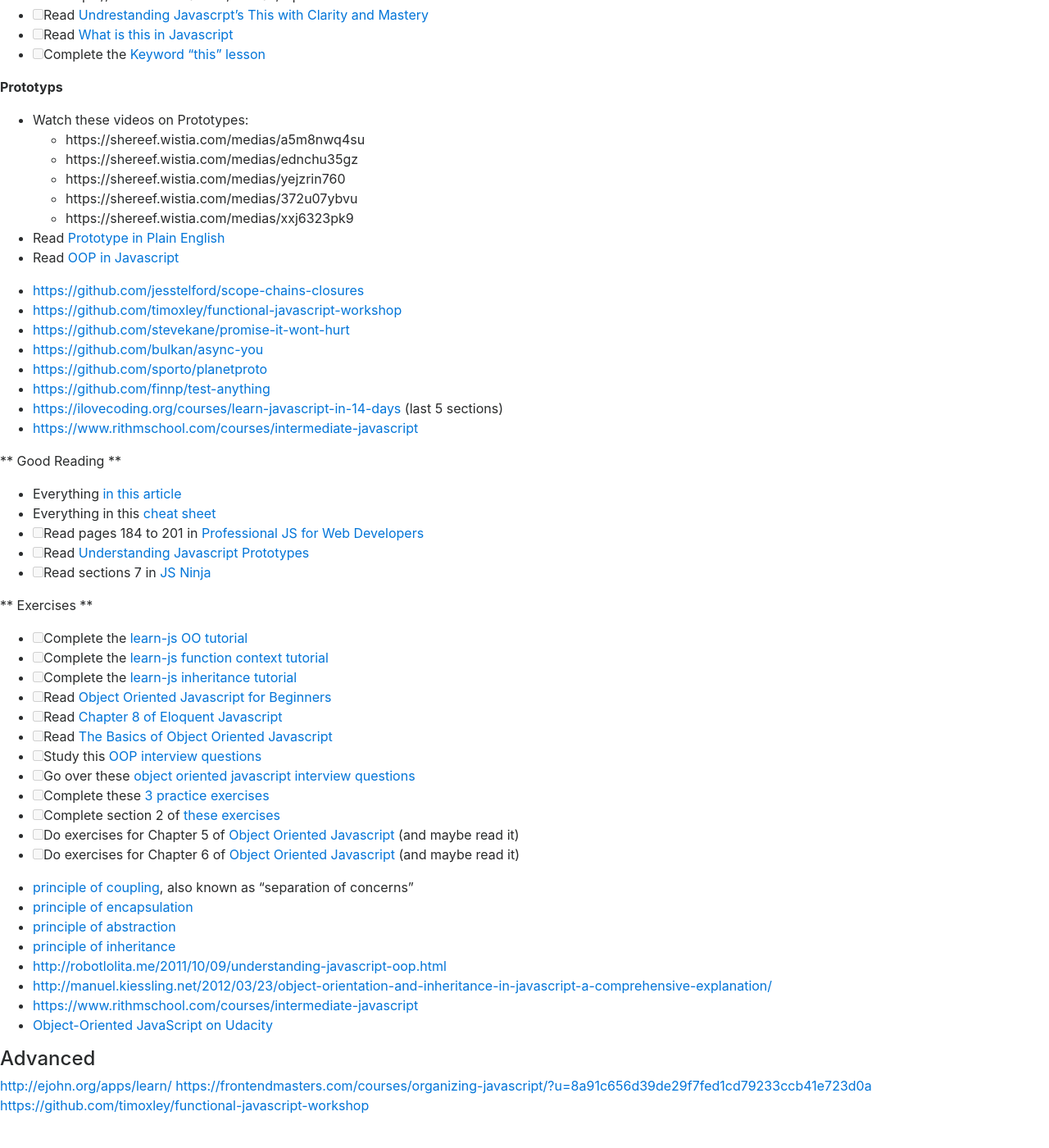
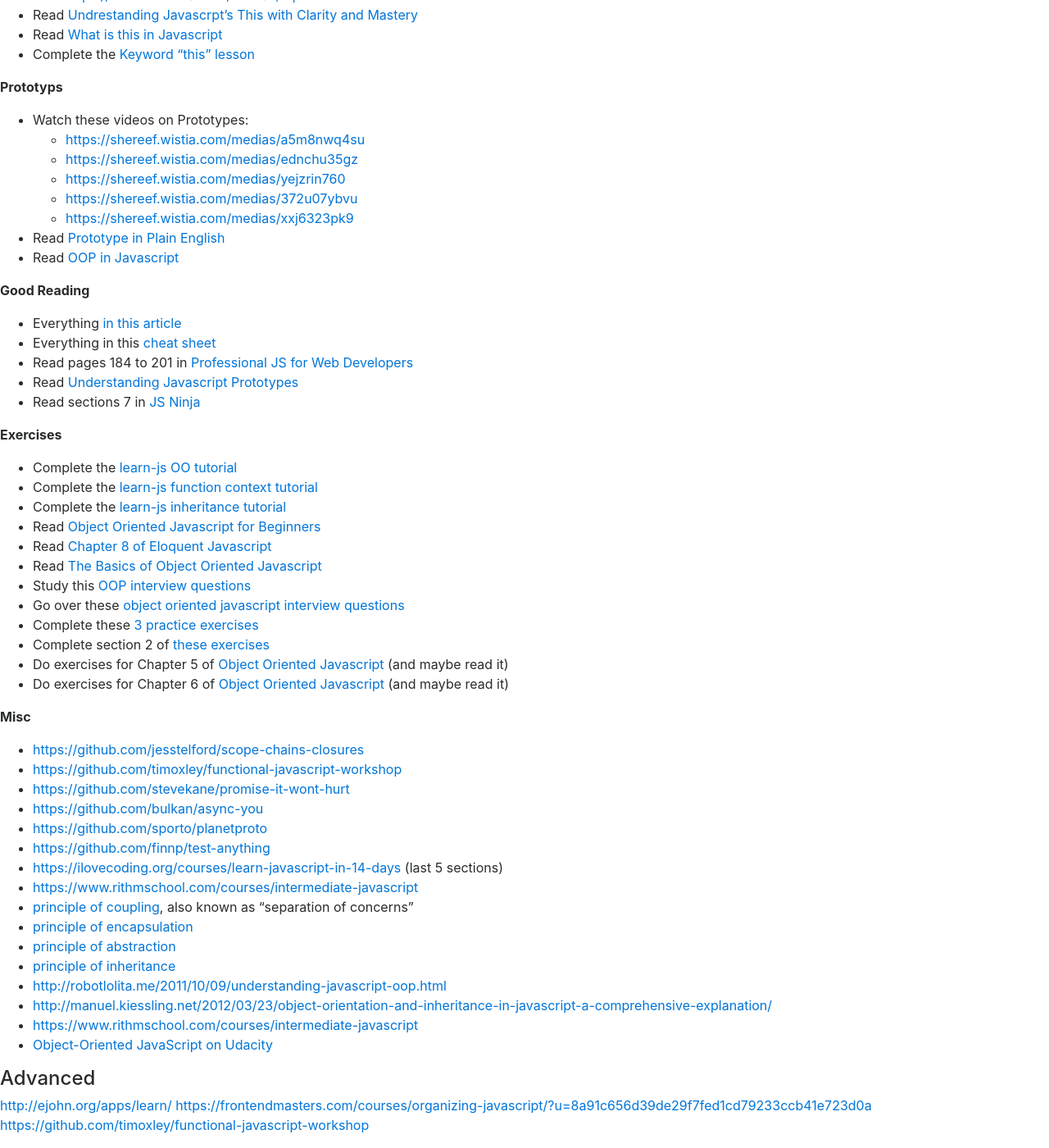
Before and after one commit to GuildCrafts/matrix, a Jekyll site: the page built from resources/Javascript/Vanilla Javascript.md, in a window 1280 px wide and 1400 px high, scrolled down 1431 px. Shown: the whole window at 82% size. Built offline with Jekyll 4.4.1, drawn with Linux system fonts in a browser that asks for light colours; before the commit the page ends 2807 px from its top, so only the background shows below that; some of the changed lines change nothing that is shown.

Commit message:
cleaner resources

```diff
--- a/resources/Javascript/Vanilla Javascript.md
+++ b/resources/Javascript/Vanilla Javascript.md
@@ -47,48 +47,70 @@
 
 #### Intermediate
 
+**Type and Scope**
 
-
-*Type and Scope*
-
-- https://shereef.wistia.com/medias/mlnjxm9z9s
-- https://shereef.wistia.com/medias/hn99v12lkr
-- https://shereef.wistia.com/medias/6snmj6es7v
-- https://shereef.wistia.com/medias/5bva01dxbw
-- https://shereef.wistia.com/medias/zi0me19ovo
+- <https://shereef.wistia.com/medias/mlnjxm9z9s>
+- <https://shereef.wistia.com/medias/hn99v12lkr>
+- <https://shereef.wistia.com/medias/6snmj6es7v>
+- <https://shereef.wistia.com/medias/5bva01dxbw>
+- <https://shereef.wistia.com/medias/zi0me19ovo>
 
 - <https://github.com/getify/You-Dont-Know-JS/tree/master/scope%20%26%20closures>
 -<https://www.codementor.io/samerbuna/function-scopes-and-block-scopes-in-javascript-nj3b9qb92>
 
-*Objects*
+**Objects**
 
-- [ ] Watch [Video introduction to Object Oriented Javascript](https://www.youtube.com/watch?v=O8wwnhdkPE4) (1 Hour)
-- [ ] Read [Javascript Objects in Detail](http://javascriptissexy.com/javascript-objects-in-detail/)
-- [ ] Read pages 173 to 184 in [Professional JS for Web Developers][projs]
+- Watch [Video introduction to Object Oriented Javascript](https://www.youtube.com/watch?v=O8wwnhdkPE4) (1 Hour)
+- Read [Javascript Objects in Detail](http://javascriptissexy.com/javascript-objects-in-detail/)
+- Read pages 173 to 184 in [Professional JS for Web Developers][projs]
 
 
 **This**
 
-- [ ] Watch these videos:
-  - https://shereef.wistia.com/medias/wfybhl2nmr
-  - https://shereef.wistia.com/medias/kqbedkmm13
-- [ ] Read [Undrestanding Javascrpt's This with Clarity and Mastery](http://javascriptissexy.com/understand-javascripts-this-with-clarity-and-master-it/)
-- [ ] Read [What is this in Javascript](http://www.code-sample.com/2015/06/what-is-this-in-javascript.html)
-- [ ] Complete the [Keyword "this" lesson][udacity]
+- Watch these videos:
+  - <https://shereef.wistia.com/medias/wfybhl2nmr>
+  - <https://shereef.wistia.com/medias/kqbedkmm13>
+- Read [Undrestanding Javascrpt's This with Clarity and Mastery](http://javascriptissexy.com/understand-javascripts-this-with-clarity-and-master-it/)
+- Read [What is this in Javascript](http://www.code-sample.com/2015/06/what-is-this-in-javascript.html)
+- Complete the [Keyword "this" lesson][udacity]
 
 
 **Prototyps**
 
 - Watch these videos on Prototypes:
-  - https://shereef.wistia.com/medias/a5m8nwq4su
-  - https://shereef.wistia.com/medias/ednchu35gz
-  - https://shereef.wistia.com/medias/yejzrin760
-  - https://shereef.wistia.com/medias/372u07ybvu
-  - https://shereef.wistia.com/medias/xxj6323pk9
+  - <https://shereef.wistia.com/medias/a5m8nwq4su>
+  - <https://shereef.wistia.com/medias/ednchu35gz>
+  - <https://shereef.wistia.com/medias/yejzrin760>
+  - <https://shereef.wistia.com/medias/372u07ybvu>
+  - <https://shereef.wistia.com/medias/xxj6323pk9>
 - Read [Prototype in Plain English](http://javascriptissexy.com/javascript-prototype-in-plain-detailed-language/)
 - Read [OOP in Javascript](http://javascriptissexy.com/oop-in-javascript-what-you-need-to-know/)
 
 
+**Good Reading**
+
+- Everything [in this article](http://javascriptissexy.com/oop-in-javascript-what-you-need-to-know/)
+- Everything in this [cheat sheet][cheat]
+- Read pages 184 to 201 in [Professional JS for Web Developers][projs]
+- Read [Understanding Javascript Prototypes](https://javascriptweblog.wordpress.com/2010/06/07/understanding-javascript-prototypes/)
+- Read sections 7 in [JS Ninja](ninja)
+
+**Exercises**
+
+- Complete the [learn-js OO tutorial](https://www.learn-js.org/en/Object_Oriented_JavaScript)
+- Complete the [learn-js function context tutorial](https://www.learn-js.org/en/Function_Context)
+- Complete the [learn-js inheritance tutorial](https://www.learn-js.org/en/Inheritance)
+- Read [Object Oriented Javascript for Beginners](https://developer.mozilla.org/en-US/docs/Learn/JavaScript/Objects/Object-oriented_JS)
+- Read [Chapter 8 of Eloquent Javascript](http://eloquentjavascript.net/1st_edition/chapter8.html)
+- Read [The Basics of Object Oriented Javascript](https://code.tutsplus.com/tutorials/the-basics-of-object-oriented-javascript--net-7670)
+- Study this [OOP interview questions](http://www.code-sample.com/2015/04/javascript-interview-questions-answers.html)
+- Go over these [object oriented javascript interview questions](https://blog.kevinchisholm.com/object-oriented-javascript/javascript-interview-questions-object-oriented-javascript/)
+- Complete these [3 practice exercises](https://www.ibm.com/developerworks/library/wa-objects-pr/)
+- Complete section 2 of [these exercises](http://ynonperek.com/javascript-exer.html)
+- Do exercises for Chapter 5 of [Object Oriented Javascript][oojs] (and maybe read it)
+- Do exercises for Chapter 6 of [Object Oriented Javascript][oojs] (and maybe read it)
+
+**Misc**
 
 - <https://github.com/jesstelford/scope-chains-closures>
 - <https://github.com/timoxley/functional-javascript-workshop>
@@ -98,34 +120,6 @@
 - <https://github.com/finnp/test-anything>
 - <https://ilovecoding.org/courses/learn-javascript-in-14-days> (last 5 sections)
 - <https://www.rithmschool.com/courses/intermediate-javascript>
-
-** Good Reading **
-
-- Everything [in this article](http://javascriptissexy.com/oop-in-javascript-what-you-need-to-know/)
-- Everything in this [cheat sheet][cheat]
-- [ ] Read pages 184 to 201 in [Professional JS for Web Developers][projs]
-- [ ] Read [Understanding Javascript Prototypes](https://javascriptweblog.wordpress.com/2010/06/07/understanding-javascript-prototypes/)
-- [ ] Read sections 7 in [JS Ninja](ninja)
-
-
-
-** Exercises **
-
-- [ ] Complete the [learn-js OO tutorial](https://www.learn-js.org/en/Object_Oriented_JavaScript)
-- [ ] Complete the [learn-js function context tutorial](https://www.learn-js.org/en/Function_Context)
-- [ ] Complete the [learn-js inheritance tutorial](https://www.learn-js.org/en/Inheritance)
-- [ ] Read [Object Oriented Javascript for Beginners](https://developer.mozilla.org/en-US/docs/Learn/JavaScript/Objects/Object-oriented_JS)
-- [ ] Read [Chapter 8 of Eloquent Javascript](http://eloquentjavascript.net/1st_edition/chapter8.html)
-- [ ] Read [The Basics of Object Oriented Javascript](https://code.tutsplus.com/tutorials/the-basics-of-object-oriented-javascript--net-7670)
-- [ ] Study this [OOP interview questions](http://www.code-sample.com/2015/04/javascript-interview-questions-answers.html)
-- [ ] Go over these [object oriented javascript interview questions](https://blog.kevinchisholm.com/object-oriented-javascript/javascript-interview-questions-object-oriented-javascript/)
-- [ ] Complete these [3 practice exercises](https://www.ibm.com/developerworks/library/wa-objects-pr/)
-- [ ] Complete section 2 of [these exercises](http://ynonperek.com/javascript-exer.html)
-- [ ] Do exercises for Chapter 5 of [Object Oriented Javascript][oojs] (and maybe read it)
-- [ ] Do exercises for Chapter 6 of [Object Oriented Javascript][oojs] (and maybe read it)
-
-
-
 - [principle of coupling][principle-coupling], also known as "separation of concerns"
 - [principle of encapsulation][principle-encapsulation]
 - [principle of abstraction][principle-abstraction]
```
